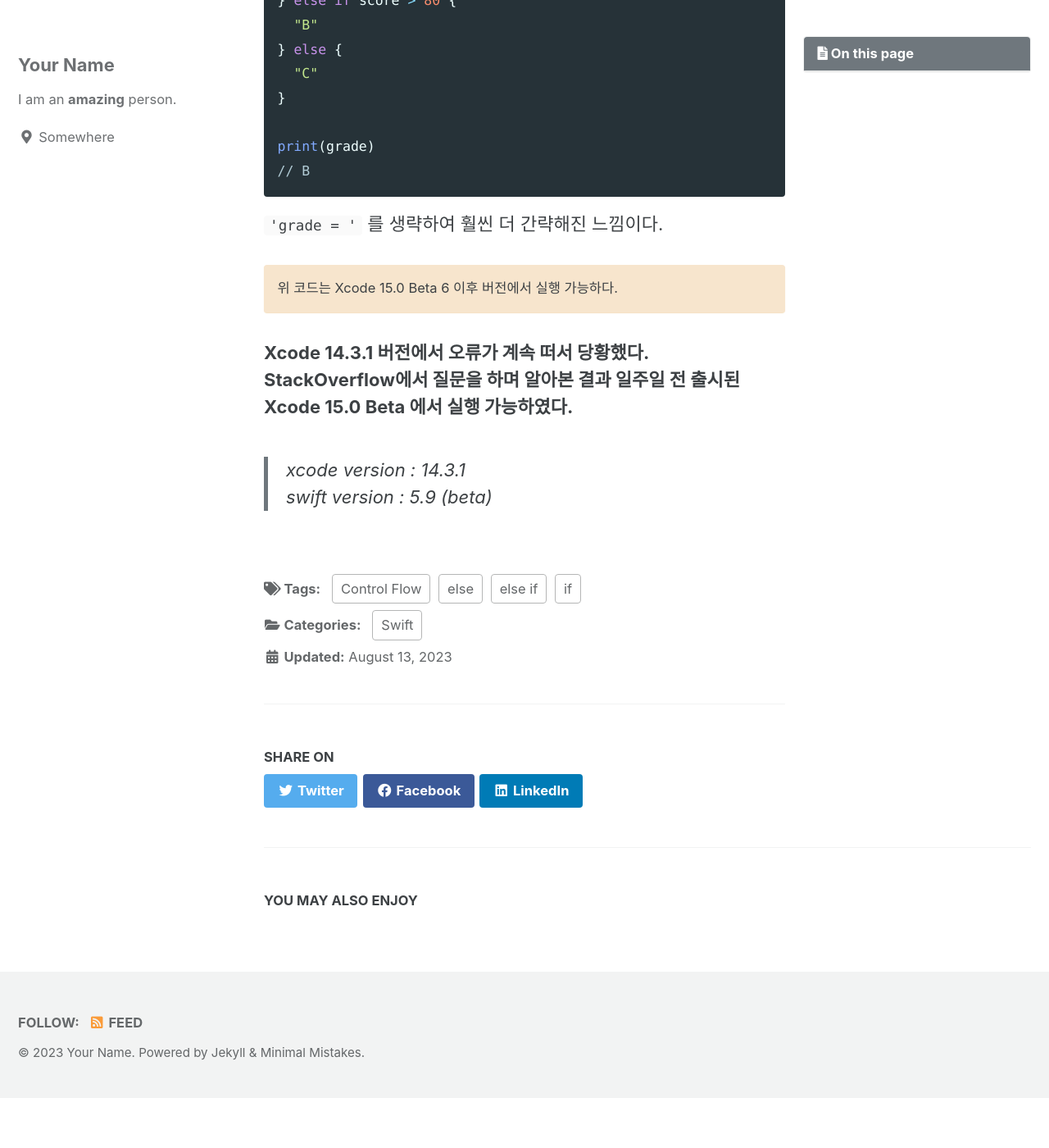
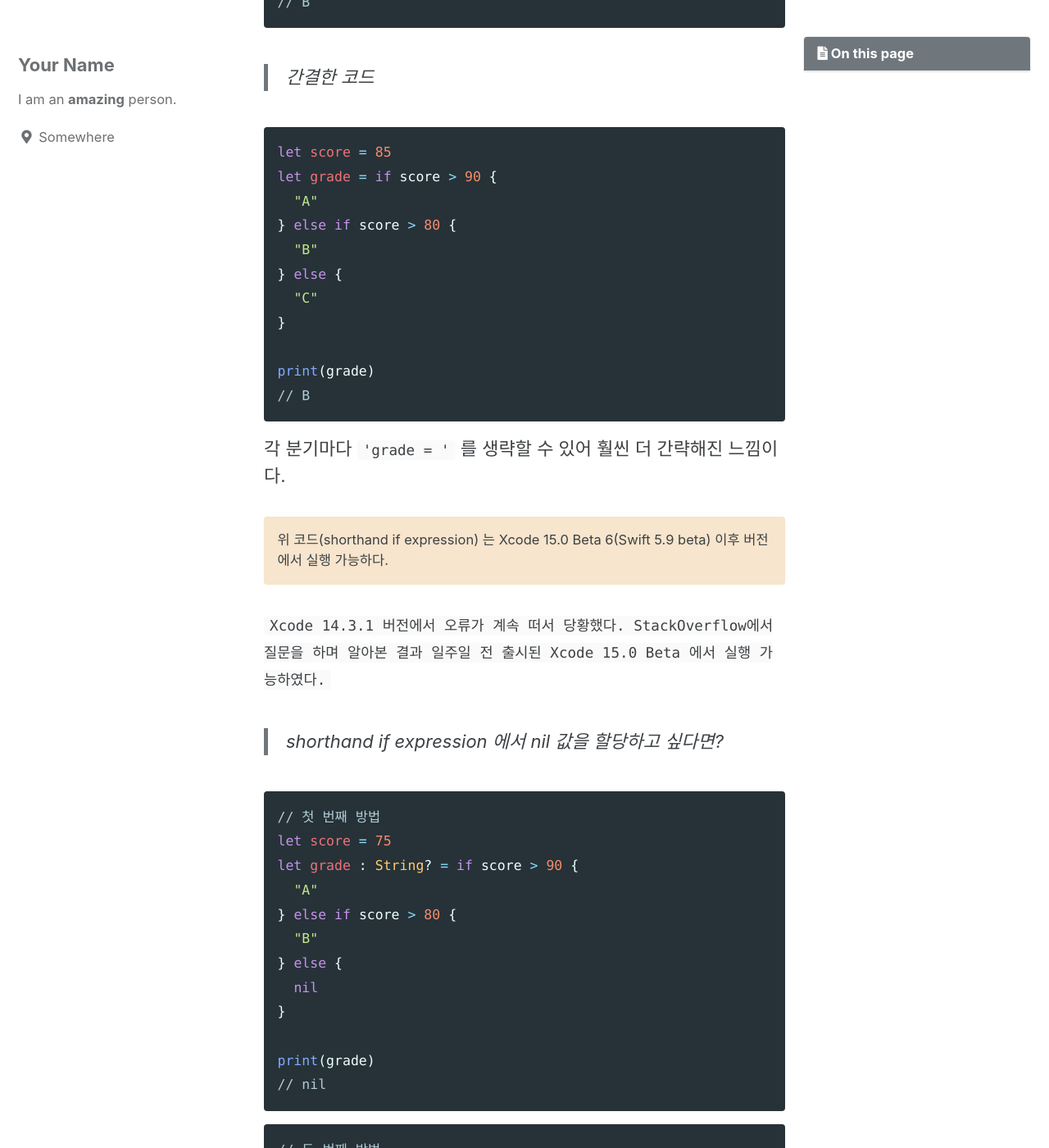
Before and after one commit to iOS-Dev-Hyun/iOS-Dev-Hyun.github.io, a Jekyll site: the page built from _posts/IOS/Swift/2023-08-13-1.md, in a window 1280 px wide and 1400 px high, scrolled down 2396 px. Shown: the whole window at 82% size. Built offline with Jekyll 4.4.1, drawn with Linux system fonts in a browser that asks for light colours; cached includes are drawn as plain includes; before the commit the page ends 3735 px from its top, so only the background shows below that; some of the changed text lies outside the part shown.

Commit message:
포스팅

````diff
--- a/_posts/IOS/Swift/2023-08-13-1.md
+++ b/_posts/IOS/Swift/2023-08-13-1.md
@@ -18,7 +18,8 @@ Swift 공식 문서를 참고하여 정리한 글입니다. 😀
 {: .notice--warning}
 
 
-가장 기본적인 `if` 문
+>가장 기본적인 `if` 문
+
 - 단일 `if` 문도 가능하다.
 - if 문의 조건이 `true`일 때만 중괄호안의 코드가 실행된다.
 
@@ -31,8 +32,11 @@ if age > 20 {
 // I'm an adult!
 ```
 
-`else`를 키워드를 이용한 `if` 문
+>`else`를 키워드를 이용한 `if` 문
+
 - `if` 구문의 alternative 제공
+  - 공식문서의 표현인 alternative는 대안이라는 뜻이다.
+  - '`if`가 `true`가 아닐 때' 를 의미한다.
 - `if` 문의 조건이 `false` 일 때, `else` 키워드 뒤의 중괄호 코드가 실행된다.
 
 ```swift
@@ -45,7 +49,8 @@ if age > 20 {
 // I'm a teenager!
 ```
 
-`else if`를 이용한 문장
+>`else if`를 이용한 문장
+
 - 복수의 조건에 따라 분기하고자 할 때 사용한다.
 
 
@@ -63,9 +68,10 @@ if score > 90 {
 <hr>
 
 위의 내용들은 기본적으로 다른 언어와 유사하다.
-다른 언어들과 다르게 Swift는 값을 설정할 때 사용할 수 있는 if의 짧은 구문을 제공한다.
+다른 언어들과 다르게 `Swift`는 값을 설정할 때 사용할 수 있는 `if`의 짧은 구문을 제공한다.
 
-*일반적인 코드*
+>*일반적인 코드*
+
 ```swift
 let score = 85
 var grade : String
@@ -80,7 +86,8 @@ if score > 90 {
 print(grade)
 // B
 ```
-*간결한 코드*
+>*간결한 코드*
+
 ```swift
 let score = 85
 let grade = if score > 90 {
@@ -94,18 +101,49 @@ let grade = if score > 90 {
 print(grade)
 // B
 ```
-`'grade = '` 를 생략하여 훨씬 더 간략해진 느낌이다.
+각 분기마다 `'grade = '` 를 생략할 수 있어 훨씬 더 간략해진 느낌이다.
 
-위 코드는 Xcode 15.0 Beta 6 이후 버전에서 실행 가능하다.
+위 코드(shorthand if expression) 는 Xcode 15.0 Beta 6(Swift 5.9 beta) 이후 버전에서 실행 가능하다.
 {: .notice--warning}
 
 
-**Xcode 14.3.1 버전에서 오류가 계속 떠서 당황했다.
+`Xcode 14.3.1 버전에서 오류가 계속 떠서 당황했다.
 StackOverflow에서 질문을 하며 알아본 결과 일주일 전 출시된
-Xcode 15.0 Beta 에서 실행 가능하였다.**
+Xcode 15.0 Beta 에서 실행 가능하였다.`
 
+>shorthand if expression 에서 nil 값을 할당하고 싶다면?
 
+```swift
+// 첫 번째 방법
+let score = 75
+let grade : String? = if score > 90 {
+  "A"
+} else if score > 80 {
+  "B"
+} else {
+  nil
+}
 
+print(grade)
+// nil
+```
 
->xcode version : 14.3.1
-swift version : 5.9 (beta)
+```swift
+// 두 번째 방법
+let score = 75
+let grade = if score > 90 {
+  "A"
+} else if score > 80 {
+  "B"
+} else {
+  nil as String?
+}
+
+print(grade)
+// nil
+```
+- 첫 번째 방법이나 두 번째 방법처럼 <br>`Type Annotation(타입 명시)` 를 해주면 된다.
+
+<br>
+>`xcode` version : 14.3.1
+`swift` version : 5.9 (beta)
````
